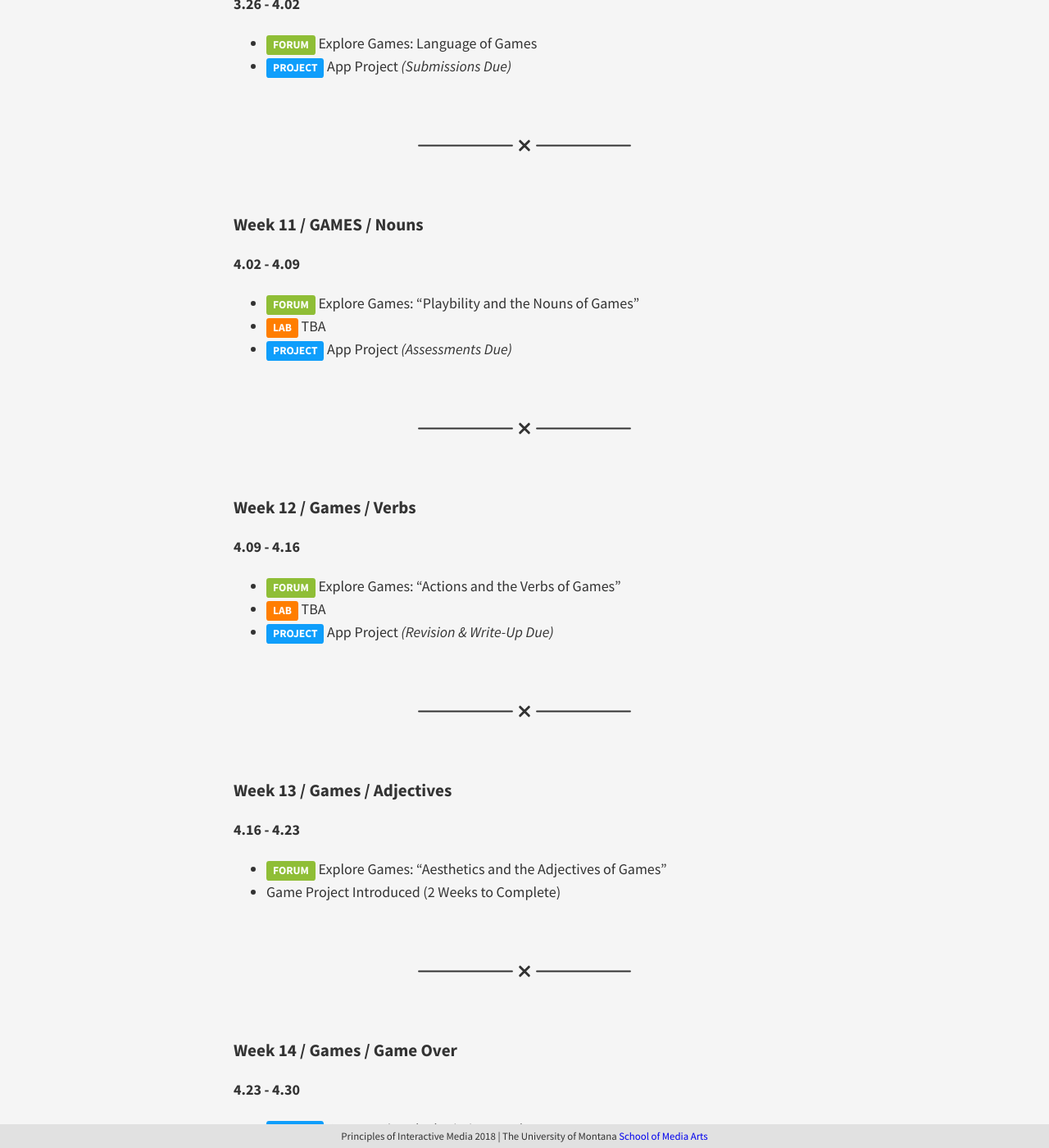
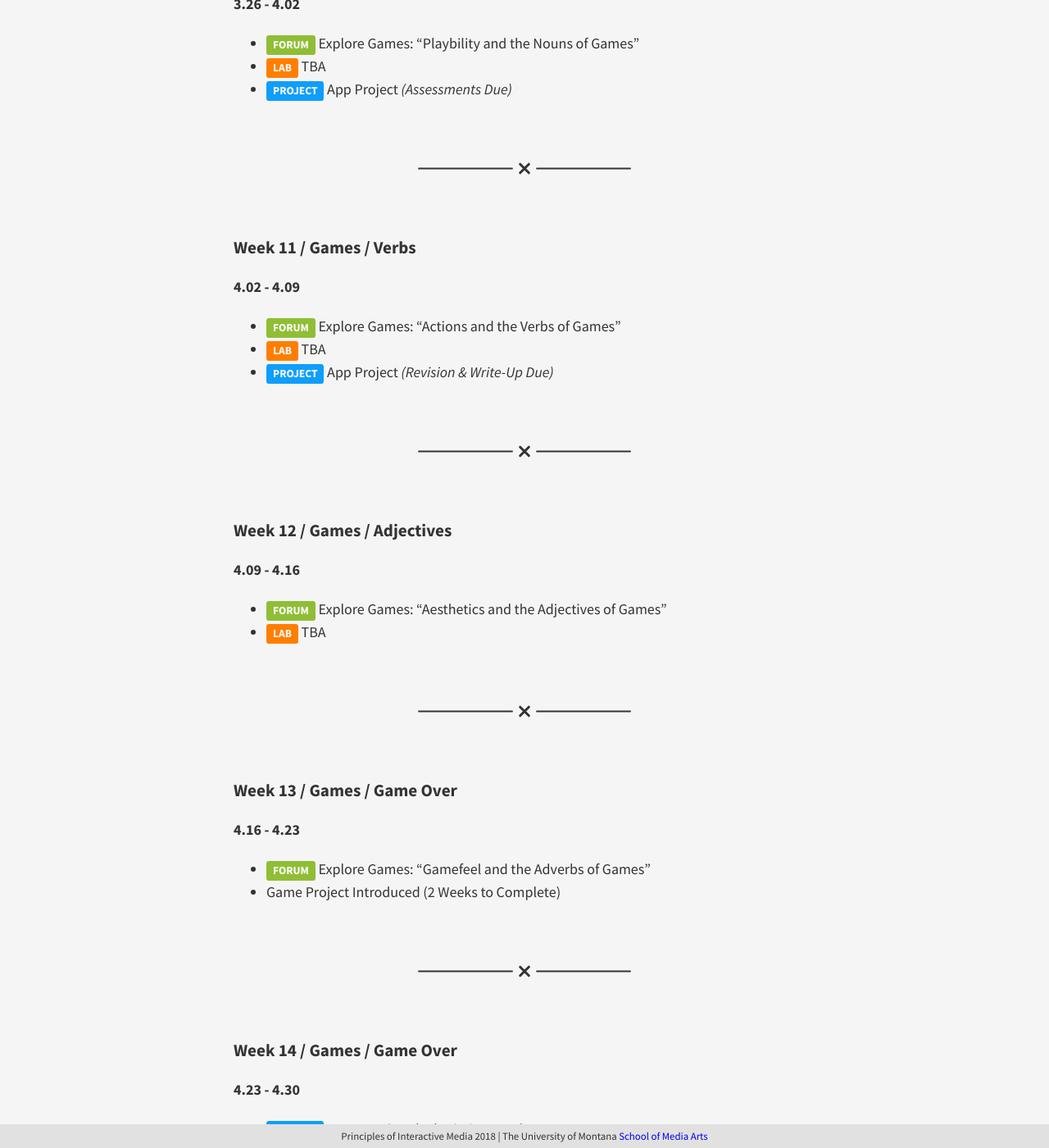
Before and after one commit to Media-Ed-Online/princ-int-media, a Jekyll site: the page built from _posts/2018-01-15-schedule.md, in a window 1280 px wide and 1400 px high, scrolled down 3317 px. Shown: the whole window at 82% size. Built offline with Jekyll 4.4.1, drawn with Linux system fonts in a browser that asks for light colours; nearby versions of some CDN libraries; some of the changed text lies outside the part shown.

Commit message:
Updated schedule.

```diff
--- a/_posts/2018-01-15-schedule.md
+++ b/_posts/2018-01-15-schedule.md
@@ -48,7 +48,7 @@ title: Schedule
 
 <hr>
 
-### Week 6 / UXD / Usability
+### Week 6 / UXD / Personas and Flow
 #### 2.26 - 3.05
 - <span class="label label-forum">Forum</span> Explore UXD: TBA
 - <span class="label label-project">Project</span> Web Project _(Submissions Due)_
@@ -71,39 +71,39 @@ title: Schedule
 
 <hr>
 
-### Week 9 / UXD / Hi-Fi Prototyping
+### Week 9 / GAMES / Play and "the Parts of Speech"
 #### 3.19 - 3.26
-- <span class="label label-forum">Forum</span> Explore UXD: TBA
-- <span class="label label-lab">Lab</span> The Mobile Game
-
-<hr>
-
-### Week 10 / GAMES / Play and "the Parts of Speech"
-#### 3.26 - 4.02
 - <span class="label label-forum">Forum</span> Explore Games: Language of Games
 - <span class="label label-project">Project</span> App Project _(Submissions Due)_
 
 <hr>
 
-### Week 11 / GAMES / Nouns
-#### 4.02 - 4.09
+### Week 10 / GAMES / Nouns
+#### 3.26 - 4.02
 - <span class="label label-forum">Forum</span> Explore Games: "Playbility and the Nouns of Games"
 - <span class="label label-lab">Lab</span> TBA
 - <span class="label label-project">Project</span> App Project _(Assessments Due)_
 
 <hr>
 
-### Week 12 / Games / Verbs
-#### 4.09 - 4.16
+### Week 11 / Games / Verbs
+#### 4.02 - 4.09
 - <span class="label label-forum">Forum</span> Explore Games: "Actions and the Verbs of Games"
 - <span class="label label-lab">Lab</span> TBA
 - <span class="label label-project">Project</span> App Project _(Revision & Write-Up Due)_
 
 <hr>
 
-### Week 13 / Games / Adjectives
+### Week 12 / Games / Adjectives
+#### 4.09 - 4.16
+- <span class="label label-forum">Forum</span> Explore Games: "Aesthetics and the Adjectives of Games"
+- <span class="label label-lab">Lab</span> TBA
+
+<hr>
+
+### Week 13 / Games / Game Over
 #### 4.16 - 4.23
-- <span class="label label-forum">Forum</span> Explore Games: "Aesthetics and the Adjectives of Games"
+- <span class="label label-forum">Forum</span> Explore Games: "Gamefeel and the Adverbs of Games"
 - Game Project Introduced (2 Weeks to Complete)
 
 <hr>
```
